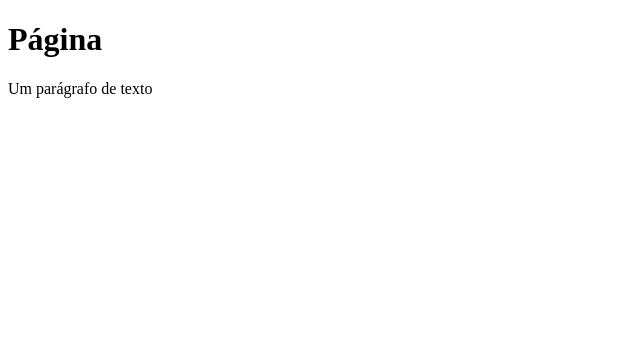
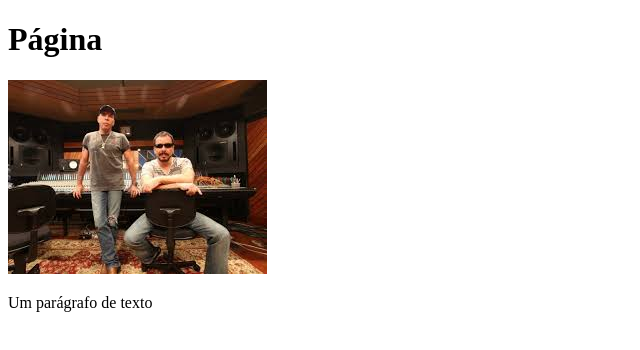
Before and after one commit to nayolivy/nayolivy.github.io, a plain HTML site: page index.html in a window 1280 px wide. Shown: the whole page, without its empty margins (0-640 px from the left). Drawn offline with Linux system fonts and the light colour scheme.

Commit message:
Imagem style

```diff
--- a/index.html
+++ b/index.html
@@ -6,6 +6,7 @@
 	 </head>
      <body>
          <h1>Página</h1>
+		 <img src="imagens/imagem01.jpg">
          <p>Um parágrafo de texto</p>
      </body>
 </html>
```
Also changed, not shown: imagens/imagem01.jpg (added).
